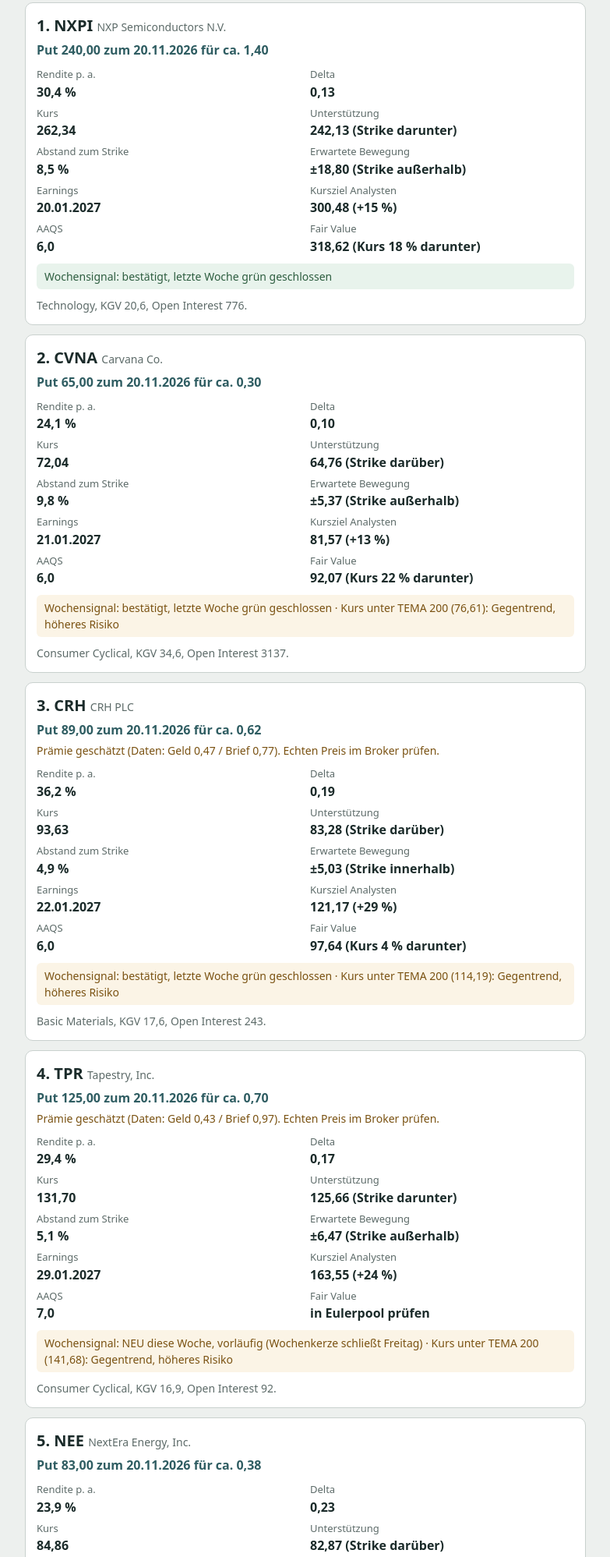
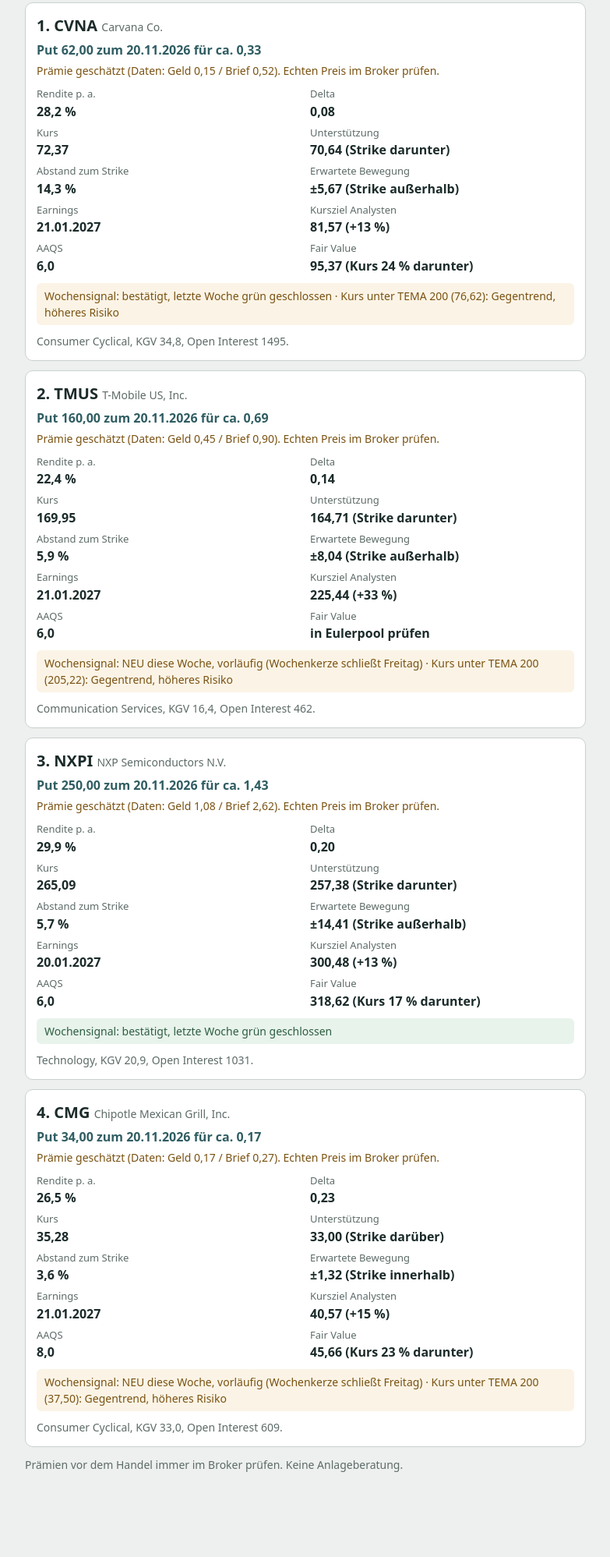
Before and after one commit to tradebox94/wheel-screener, a plain HTML site: page docs/index.html in a window 1280 px wide. Shown: the part 157-2154 px from the top of the page at 78% size, without its empty margins (248-1031 px from the left). After the commit the page ends 2062 px from the top, so only its background shows below. Drawn offline with Linux system fonts and the light colour scheme.

Commit message:
Screener 2026-11-13

```diff
--- a/docs/index.html
+++ b/docs/index.html
@@ -18,121 +18,83 @@ article.border{border:2px dashed #B7791F}
 .estw{font-size:14px;margin:-6px 0 10px;color:#7A5212}
 </style></head><body><main>
 <h1>Wheel-Screener</h1>
-<p class="sub">Stand 13.11.2026, 19:37 UTC · Kurse: Yahoo · Optionen: Alpaca (leicht verzögert)</p>
+<p class="sub">Stand 13.11.2026, 21:18 UTC · Kurse: Yahoo · Optionen: Alpaca (leicht verzögert)</p>
 <div class="market"><b>Markt: Ruhig</b>. VIX 19,1, S&amp;P 500 über der 200-Tage-Linie. Maximales Delta heute 0,30.</div>
 <article>
-<h2>1. NXPI <small>NXP Semiconductors N.V.</small></h2>
-<p class="put">Put 240,00 zum 20.11.2026 für ca. 1,40</p>
-
+<h2>1. CVNA <small>Carvana Co.</small></h2>
+<p class="put">Put 62,00 zum 20.11.2026 für ca. 0,33</p>
+<p class="estw">Prämie geschätzt (Daten: Geld 0,15 / Brief 0,52). Echten Preis im Broker prüfen.</p>
 <dl>
-<div><dt>Rendite p. a.</dt><dd>30,4 %</dd></div>
-<div><dt>Delta</dt><dd>0,13</dd></div>
-<div><dt>Kurs</dt><dd>262,34</dd></div>
-<div><dt>Unterstützung</dt><dd>242,13 (Strike darunter)</dd></div>
-<div><dt>Abstand zum Strike</dt><dd>8,5 %</dd></div>
-<div><dt>Erwartete Bewegung</dt><dd>±18,80 (Strike außerhalb)</dd></div>
-<div><dt>Earnings</dt><dd>20.01.2027</dd></div>
-<div><dt>Kursziel Analysten</dt><dd>300,48 (+15 %)</dd></div>
-<div><dt>AAQS</dt><dd>6,0</dd></div>
-<div><dt>Fair Value</dt><dd>318,62 (Kurs 18 % darunter)</dd></div>
-</dl>
-<p class="signal">Wochensignal: bestätigt, letzte Woche grün geschlossen</p>
-<p class="meta">Technology, KGV 20,6, Open Interest 776.</p>
-</article>
-<article>
-<h2>2. CVNA <small>Carvana Co.</small></h2>
-<p class="put">Put 65,00 zum 20.11.2026 für ca. 0,30</p>
-
-<dl>
-<div><dt>Rendite p. a.</dt><dd>24,1 %</dd></div>
-<div><dt>Delta</dt><dd>0,10</dd></div>
-<div><dt>Kurs</dt><dd>72,04</dd></div>
-<div><dt>Unterstützung</dt><dd>64,76 (Strike darüber)</dd></div>
-<div><dt>Abstand zum Strike</dt><dd>9,8 %</dd></div>
-<div><dt>Erwartete Bewegung</dt><dd>±5,37 (Strike außerhalb)</dd></div>
+<div><dt>Rendite p. a.</dt><dd>28,2 %</dd></div>
+<div><dt>Delta</dt><dd>0,08</dd></div>
+<div><dt>Kurs</dt><dd>72,37</dd></div>
+<div><dt>Unterstützung</dt><dd>70,64 (Strike darunter)</dd></div>
+<div><dt>Abstand zum Strike</dt><dd>14,3 %</dd></div>
+<div><dt>Erwartete Bewegung</dt><dd>±5,67 (Strike außerhalb)</dd></div>
 <div><dt>Earnings</dt><dd>21.01.2027</dd></div>
 <div><dt>Kursziel Analysten</dt><dd>81,57 (+13 %)</dd></div>
 <div><dt>AAQS</dt><dd>6,0</dd></div>
-<div><dt>Fair Value</dt><dd>92,07 (Kurs 22 % darunter)</dd></div>
+<div><dt>Fair Value</dt><dd>95,37 (Kurs 24 % darunter)</dd></div>
 </dl>
-<p class="signal warn2">Wochensignal: bestätigt, letzte Woche grün geschlossen · Kurs unter TEMA 200 (76,61): Gegentrend, höheres Risiko</p>
-<p class="meta">Consumer Cyclical, KGV 34,6, Open Interest 3137.</p>
+<p class="signal warn2">Wochensignal: bestätigt, letzte Woche grün geschlossen · Kurs unter TEMA 200 (76,62): Gegentrend, höheres Risiko</p>
+<p class="meta">Consumer Cyclical, KGV 34,8, Open Interest 1495.</p>
 </article>
 <article>
-<h2>3. CRH <small>CRH PLC</small></h2>
-<p class="put">Put 89,00 zum 20.11.2026 für ca. 0,62</p>
-<p class="estw">Prämie geschätzt (Daten: Geld 0,47 / Brief 0,77). Echten Preis im Broker prüfen.</p>
+<h2>2. TMUS <small>T-Mobile US, Inc.</small></h2>
+<p class="put">Put 160,00 zum 20.11.2026 für ca. 0,69</p>
+<p class="estw">Prämie geschätzt (Daten: Geld 0,45 / Brief 0,90). Echten Preis im Broker prüfen.</p>
 <dl>
-<div><dt>Rendite p. a.</dt><dd>36,2 %</dd></div>
-<div><dt>Delta</dt><dd>0,19</dd></div>
-<div><dt>Kurs</dt><dd>93,63</dd></div>
-<div><dt>Unterstützung</dt><dd>83,28 (Strike darüber)</dd></div>
-<div><dt>Abstand zum Strike</dt><dd>4,9 %</dd></div>
-<div><dt>Erwartete Bewegung</dt><dd>±5,03 (Strike innerhalb)</dd></div>
-<div><dt>Earnings</dt><dd>22.01.2027</dd></div>
-<div><dt>Kursziel Analysten</dt><dd>121,17 (+29 %)</dd></div>
-<div><dt>AAQS</dt><dd>6,0</dd></div>
-<div><dt>Fair Value</dt><dd>97,64 (Kurs 4 % darunter)</dd></div>
-</dl>
-<p class="signal warn2">Wochensignal: bestätigt, letzte Woche grün geschlossen · Kurs unter TEMA 200 (114,19): Gegentrend, höheres Risiko</p>
-<p class="meta">Basic Materials, KGV 17,6, Open Interest 243.</p>
-</article>
-<article>
-<h2>4. TPR <small>Tapestry, Inc.</small></h2>
-<p class="put">Put 125,00 zum 20.11.2026 für ca. 0,70</p>
-<p class="estw">Prämie geschätzt (Daten: Geld 0,43 / Brief 0,97). Echten Preis im Broker prüfen.</p>
-<dl>
-<div><dt>Rendite p. a.</dt><dd>29,4 %</dd></div>
-<div><dt>Delta</dt><dd>0,17</dd></div>
-<div><dt>Kurs</dt><dd>131,70</dd></div>
-<div><dt>Unterstützung</dt><dd>125,66 (Strike darunter)</dd></div>
-<div><dt>Abstand zum Strike</dt><dd>5,1 %</dd></div>
-<div><dt>Erwartete Bewegung</dt><dd>±6,47 (Strike außerhalb)</dd></div>
-<div><dt>Earnings</dt><dd>29.01.2027</dd></div>
-<div><dt>Kursziel Analysten</dt><dd>163,55 (+24 %)</dd></div>
-<div><dt>AAQS</dt><dd>7,0</dd></div>
-<div><dt>Fair Value</dt><dd>in Eulerpool prüfen</dd></div>
-</dl>
-<p class="signal warn2">Wochensignal: NEU diese Woche, vorläufig (Wochenkerze schließt Freitag) · Kurs unter TEMA 200 (141,68): Gegentrend, höheres Risiko</p>
-<p class="meta">Consumer Cyclical, KGV 16,9, Open Interest 92.</p>
-</article>
-<article>
-<h2>5. NEE <small>NextEra Energy, Inc.</small></h2>
-<p class="put">Put 83,00 zum 20.11.2026 für ca. 0,38</p>
-
-<dl>
-<div><dt>Rendite p. a.</dt><dd>23,9 %</dd></div>
-<div><dt>Delta</dt><dd>0,23</dd></div>
-<div><dt>Kurs</dt><dd>84,86</dd></div>
-<div><dt>Unterstützung</dt><dd>82,87 (Strike darüber)</dd></div>
-<div><dt>Abstand zum Strike</dt><dd>2,2 %</dd></div>
-<div><dt>Erwartete Bewegung</dt><dd>±2,68 (Strike innerhalb)</dd></div>
-<div><dt>Earnings</dt><dd>14.01.2027</dd></div>
-<div><dt>Kursziel Analysten</dt><dd>94,00 (+11 %)</dd></div>
-<div><dt>AAQS</dt><dd>6,0</dd></div>
-<div><dt>Fair Value</dt><dd>84,98 (Kurs 0 % darunter)</dd></div>
-</dl>
-<p class="signal warn2">Wochensignal: bestätigt, letzte Woche grün geschlossen · Kurs unter TEMA 200 (84,89): Gegentrend, höheres Risiko</p>
-<p class="meta">Utilities, KGV 15,3, Open Interest 162.</p>
-</article>
-<article>
-<h2>6. TMUS <small>T-Mobile US, Inc.</small></h2>
-<p class="put">Put 160,00 zum 04.12.2026 für ca. 1,98</p>
-
-<dl>
-<div><dt>Rendite p. a.</dt><dd>21,5 %</dd></div>
-<div><dt>Delta</dt><dd>0,22</dd></div>
-<div><dt>Kurs</dt><dd>169,94</dd></div>
+<div><dt>Rendite p. a.</dt><dd>22,4 %</dd></div>
+<div><dt>Delta</dt><dd>0,14</dd></div>
+<div><dt>Kurs</dt><dd>169,95</dd></div>
 <div><dt>Unterstützung</dt><dd>164,71 (Strike darunter)</dd></div>
-<div><dt>Abstand zum Strike</dt><dd>5,8 %</dd></div>
-<div><dt>Erwartete Bewegung</dt><dd>±14,69 (Strike innerhalb)</dd></div>
+<div><dt>Abstand zum Strike</dt><dd>5,9 %</dd></div>
+<div><dt>Erwartete Bewegung</dt><dd>±8,04 (Strike außerhalb)</dd></div>
 <div><dt>Earnings</dt><dd>21.01.2027</dd></div>
 <div><dt>Kursziel Analysten</dt><dd>225,44 (+33 %)</dd></div>
 <div><dt>AAQS</dt><dd>6,0</dd></div>
 <div><dt>Fair Value</dt><dd>in Eulerpool prüfen</dd></div>
 </dl>
 <p class="signal warn2">Wochensignal: NEU diese Woche, vorläufig (Wochenkerze schließt Freitag) · Kurs unter TEMA 200 (205,22): Gegentrend, höheres Risiko</p>
-<p class="meta">Communication Services, KGV 16,4, Open Interest 150.</p>
+<p class="meta">Communication Services, KGV 16,4, Open Interest 462.</p>
+</article>
+<article>
+<h2>3. NXPI <small>NXP Semiconductors N.V.</small></h2>
+<p class="put">Put 250,00 zum 20.11.2026 für ca. 1,43</p>
+<p class="estw">Prämie geschätzt (Daten: Geld 1,08 / Brief 2,62). Echten Preis im Broker prüfen.</p>
+<dl>
+<div><dt>Rendite p. a.</dt><dd>29,9 %</dd></div>
+<div><dt>Delta</dt><dd>0,20</dd></div>
+<div><dt>Kurs</dt><dd>265,09</dd></div>
+<div><dt>Unterstützung</dt><dd>257,38 (Strike darunter)</dd></div>
+<div><dt>Abstand zum Strike</dt><dd>5,7 %</dd></div>
+<div><dt>Erwartete Bewegung</dt><dd>±14,41 (Strike außerhalb)</dd></div>
+<div><dt>Earnings</dt><dd>20.01.2027</dd></div>
+<div><dt>Kursziel Analysten</dt><dd>300,48 (+13 %)</dd></div>
+<div><dt>AAQS</dt><dd>6,0</dd></div>
+<div><dt>Fair Value</dt><dd>318,62 (Kurs 17 % darunter)</dd></div>
+</dl>
+<p class="signal">Wochensignal: bestätigt, letzte Woche grün geschlossen</p>
+<p class="meta">Technology, KGV 20,9, Open Interest 1031.</p>
+</article>
+<article>
+<h2>4. CMG <small>Chipotle Mexican Grill, Inc.</small></h2>
+<p class="put">Put 34,00 zum 20.11.2026 für ca. 0,17</p>
+<p class="estw">Prämie geschätzt (Daten: Geld 0,17 / Brief 0,27). Echten Preis im Broker prüfen.</p>
+<dl>
+<div><dt>Rendite p. a.</dt><dd>26,5 %</dd></div>
+<div><dt>Delta</dt><dd>0,23</dd></div>
+<div><dt>Kurs</dt><dd>35,28</dd></div>
+<div><dt>Unterstützung</dt><dd>33,00 (Strike darüber)</dd></div>
+<div><dt>Abstand zum Strike</dt><dd>3,6 %</dd></div>
+<div><dt>Erwartete Bewegung</dt><dd>±1,32 (Strike innerhalb)</dd></div>
+<div><dt>Earnings</dt><dd>21.01.2027</dd></div>
+<div><dt>Kursziel Analysten</dt><dd>40,57 (+15 %)</dd></div>
+<div><dt>AAQS</dt><dd>8,0</dd></div>
+<div><dt>Fair Value</dt><dd>45,66 (Kurs 23 % darunter)</dd></div>
+</dl>
+<p class="signal warn2">Wochensignal: NEU diese Woche, vorläufig (Wochenkerze schließt Freitag) · Kurs unter TEMA 200 (37,50): Gegentrend, höheres Risiko</p>
+<p class="meta">Consumer Cyclical, KGV 33,0, Open Interest 609.</p>
 </article>
 <p class="meta">Prämien vor dem Handel immer im Broker prüfen. Keine Anlageberatung.</p>
 </main></body></html>
```
Also changed, not shown: docs/treffer.csv (+4 -6 lines).
